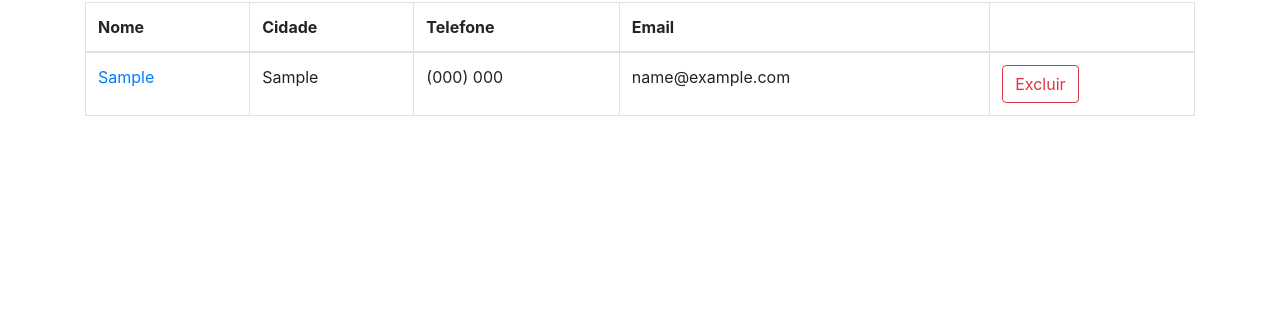
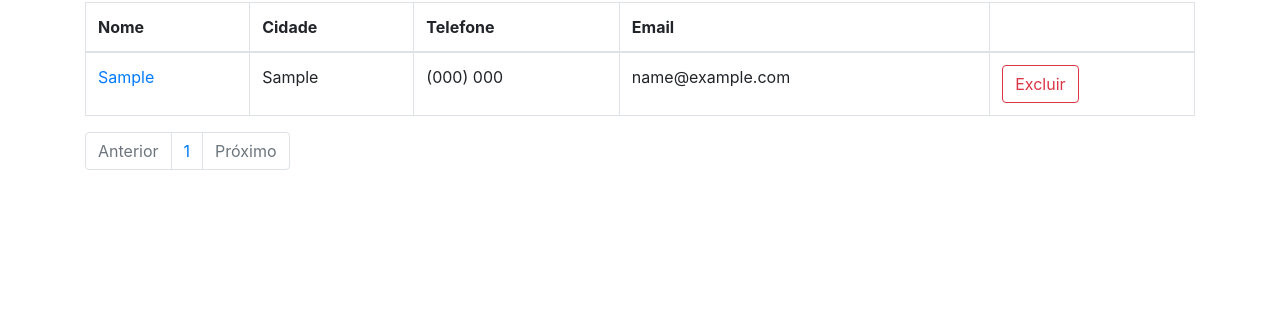
Before and after one commit to VictorGM01/gerenciamento_de_clientes, a Django app: page /customer/list/ in a window 1280 px wide. Shown: the part 212-534 px from the top of the page. Run offline with Django 4.2, Linux system fonts and the light colour scheme; tables that the repository leaves empty hold one stand-in row (values such as "Sample post").

Commit message:
Adiciona paginação na tela de listagem de clientes

```diff
--- a/customer/templates/customer/customer_list.html
+++ b/customer/templates/customer/customer_list.html
@@ -33,4 +33,22 @@
             {% endfor %}
         </tbody>
     </table>
+
+
+    <ul class="pagination">
+        {% if page_obj.has_previous %}
+            <li class="page-item"><a class="page-link" href="?page={{ page_obj.previous_page_number }}">Anterior</a></li>
+        {% else %}
+            <li class="page-item disabled"><a class="page-link" href="">Anterior</a></li>
+        {% endif %}
+        {% for pag in page_obj.paginator.page_range %}
+            <li class="page-item"><a class="page-link" href="?page={{ forloop.counter }}">{{ forloop.counter }}</a></li>
+        {% endfor %}
+        {% if page_obj.has_next %}
+            <li class="page-item"><a class="page-link" href="?page={{ page_obj.next_page_number }}">Próximo</a></li>
+        {% else %}
+            <li class="page-item disabled"><a class="page-link" href="">Próximo</a></li>
+        {% endif %}
+    </ul>
+
 {% endblock %}
--- a/customer/views.py
+++ b/customer/views.py
@@ -8,6 +8,7 @@ from django.shortcuts import get_object_or_404
 
 class CustomerListView(ListView):
     template_name = "customer/customer_list.html"
+    paginate_by = 5
     model = Customer
     queryset = Customer.objects.all()
 
```
